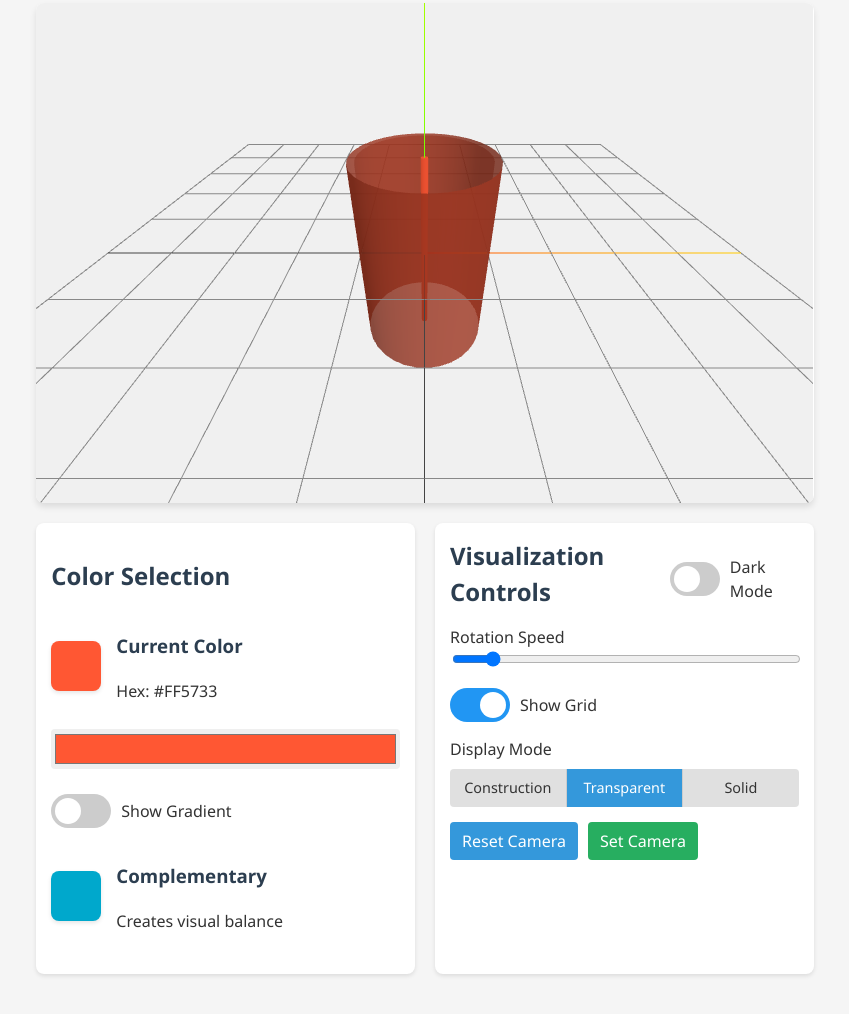
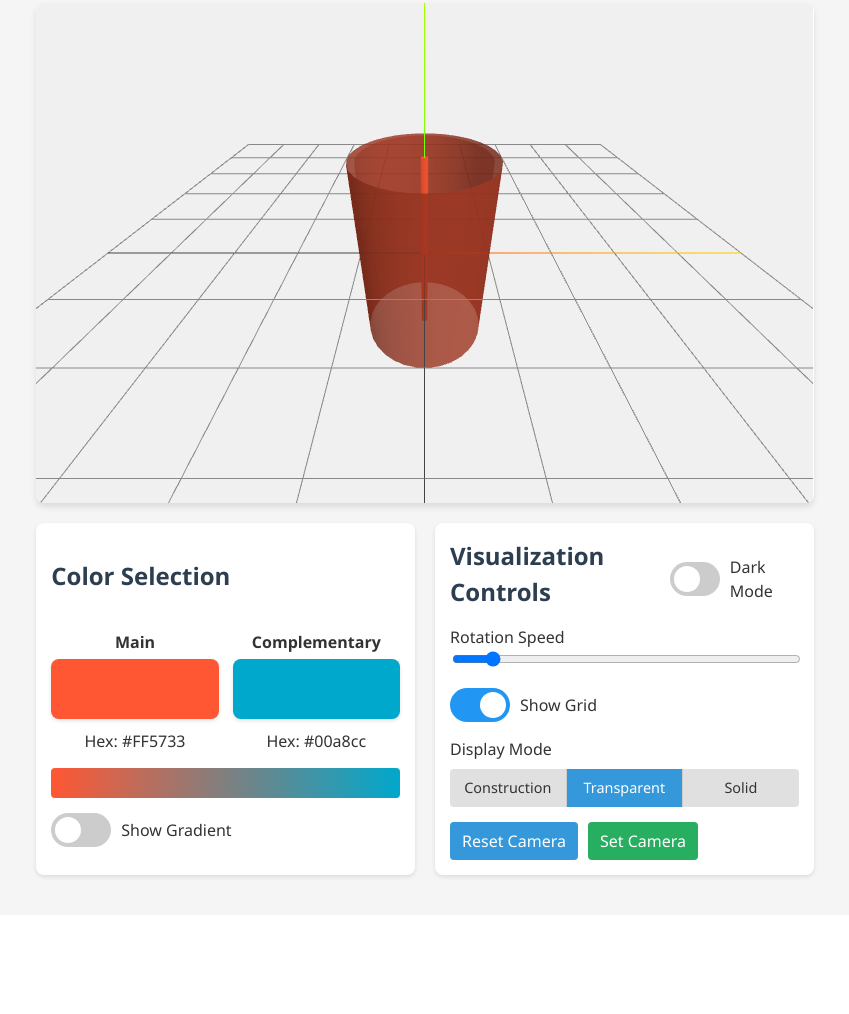
Before and after one commit to Wolfe-Jam/tcs-visualizer-vite, a website built with Vite: page index.html in a window 1280 px wide. Shown: the part 142-1156 px from the top of the page, without its empty margins (215-1064 px from the left). After the commit the page ends 1057 px from the top, so only its background shows below. Built offline with nearby package versions, Linux system fonts and the light colour scheme; animation ran at ten frames a second.

Commit message:
Redesigned Color Selection UI for improved usability
- Reorganized color swatches to display side-by-side for better comparison
- Renamed "Current Color" to "Main Color" for clarity
- Added clear labels above both color swatches
- Added hex code display below both Main and Complementary color swatches
- Created a gradient bar that transitions from Main to Complementary color
- Implemented click functionality on all color elements to open the color picker
- Improved visual layout with consistent spacing and alignment
- Updated UI.js to properly handle the new color selection interface
- Ensured all elements update correctly when colors change

```diff
--- a/index.html
+++ b/index.html
@@ -181,14 +181,29 @@
         <div class="controls">
             <div class="control-group">
                 <h2>Color Selection</h2>
-                <div class="color-display">
-                    <div id="colorSwatch" class="color-swatch"></div>
-                    <div class="color-info">
-                        <h3>Current Color</h3>
-                        <p>Hex: <span id="colorHex">#FF5733</span></p>
+
+                <!-- Color swatches in a row -->
+                <div style="display: flex; justify-content: space-between; margin-bottom: 15px;">
+                    <!-- Main color -->
+                    <div style="text-align: center; width: 48%;">
+                        <p style="margin-bottom: 5px; font-weight: bold;">Main</p>
+                        <div id="colorSwatch" class="color-swatch" style="width: 100%; height: 60px; margin: 0 auto 10px auto; cursor: pointer;"></div>
+                        <p style="margin: 0;">Hex: <span id="colorHex">#FF5733</span></p>
+                    </div>
+
+                    <!-- Complementary color -->
+                    <div style="text-align: center; width: 48%;">
+                        <p style="margin-bottom: 5px; font-weight: bold;">Complementary</p>
+                        <div id="complementaryColorSwatch" class="color-swatch" style="width: 100%; height: 60px; margin: 0 auto 10px auto; cursor: pointer;"></div>
+                        <p style="margin: 0;">Hex: <span id="complementaryColorHex">#00A8CC</span></p>
                     </div>
                 </div>
-                <input type="color" id="colorPicker" value="#FF5733" style="margin-bottom: 15px;">
+
+                <!-- Gradient bar -->
+                <div id="gradientBar" style="height: 30px; border-radius: 4px; margin-bottom: 15px; cursor: pointer; background-image: linear-gradient(to right, #FF5733, #00A8CC);"></div>
+
+                <!-- Hidden color picker -->
+                <input type="color" id="colorPicker" value="#FF5733" style="display: none;">
 
                 <div class="toggle-container">
                     <label class="toggle-switch">
@@ -196,14 +211,6 @@
                         <span class="slider"></span>
                     </label>
                     <span>Show Gradient</span>
-                </div>
-
-                <div class="color-display" style="margin-top: 15px;">
-                    <div id="complementaryColorSwatch" class="color-swatch"></div>
-                    <div class="color-info">
-                        <h3>Complementary</h3>
-                        <p>Creates visual balance</p>
-                    </div>
                 </div>
             </div>
 
--- a/src/components/ui.js
+++ b/src/components/ui.js
@@ -32,6 +32,13 @@ export function updateColorDisplay(hexColor, visualization) {
         document.getElementById('colorHex').textContent = hexColor;
         document.getElementById('colorSwatch').style.backgroundColor = hexColor;
         document.getElementById('complementaryColorSwatch').style.backgroundColor = complementaryColor;
+        document.getElementById('complementaryColorHex').textContent = complementaryColor;
+
+        // Update gradient bar
+        const gradientBar = document.getElementById('gradientBar');
+        if (gradientBar) {
+            gradientBar.style.backgroundImage = `linear-gradient(to right, ${hexColor}, ${complementaryColor})`;
+        }
 
         // Update visualization if available
         if (visualization) {
@@ -52,6 +59,21 @@ export function setupUI(visualization) {
             updateColorDisplay(e.target.value, visualization);
         });
     }
+
+    // Add click events to color swatches and gradient bar to open color picker
+    const colorSwatch = document.getElementById('colorSwatch');
+    const complementaryColorSwatch = document.getElementById('complementaryColorSwatch');
+    const gradientBar = document.getElementById('gradientBar');
+
+    // Function to open color picker
+    const openColorPicker = () => {
+        colorPicker.click();
+    };
+
+    // Add click event listeners
+    if (colorSwatch) colorSwatch.addEventListener('click', openColorPicker);
+    if (complementaryColorSwatch) complementaryColorSwatch.addEventListener('click', openColorPicker);
+    if (gradientBar) gradientBar.addEventListener('click', openColorPicker);
 
     // Rotation speed slider
     const rotationSpeedSlider = document.getElementById('rotationSpeed');
```
